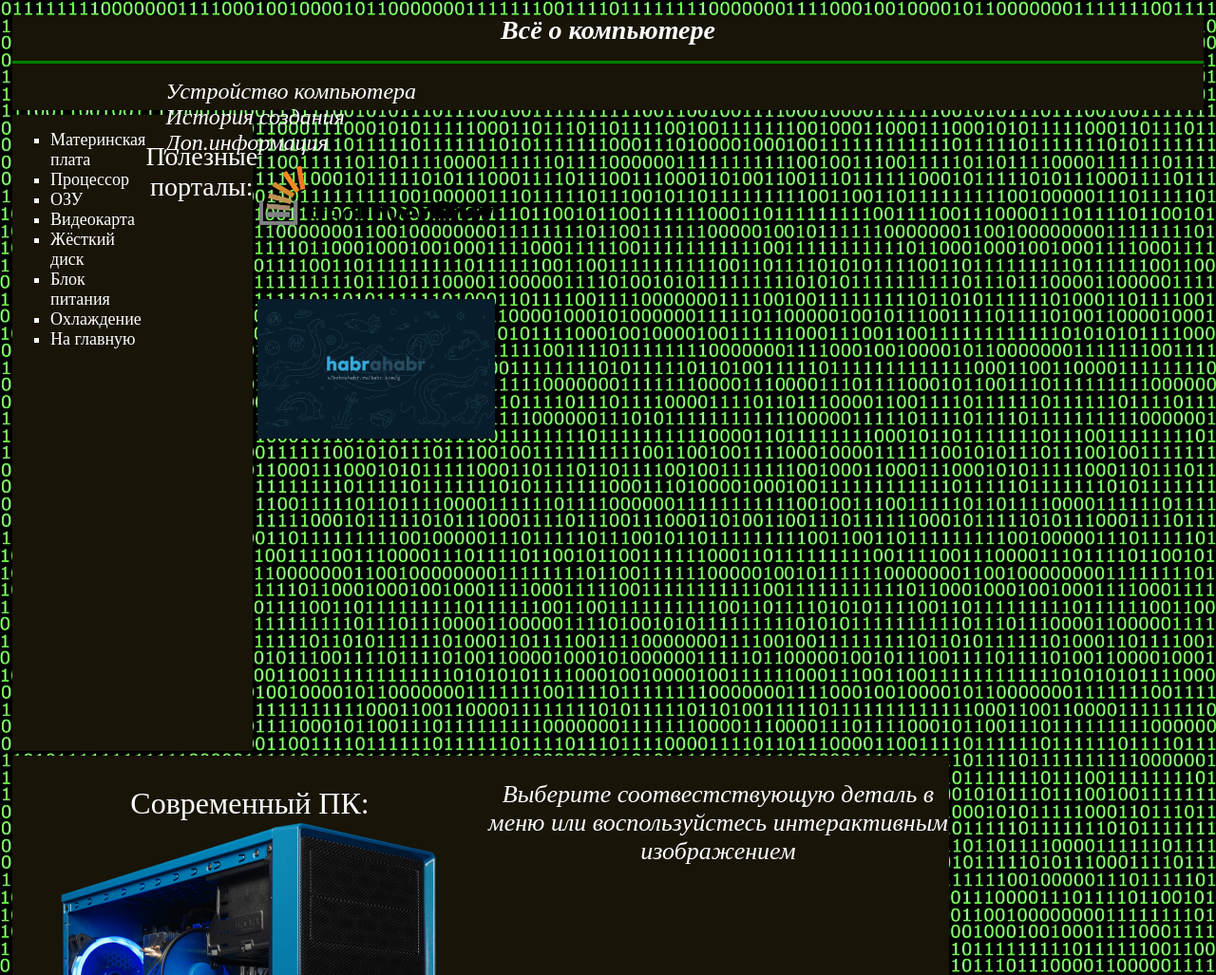
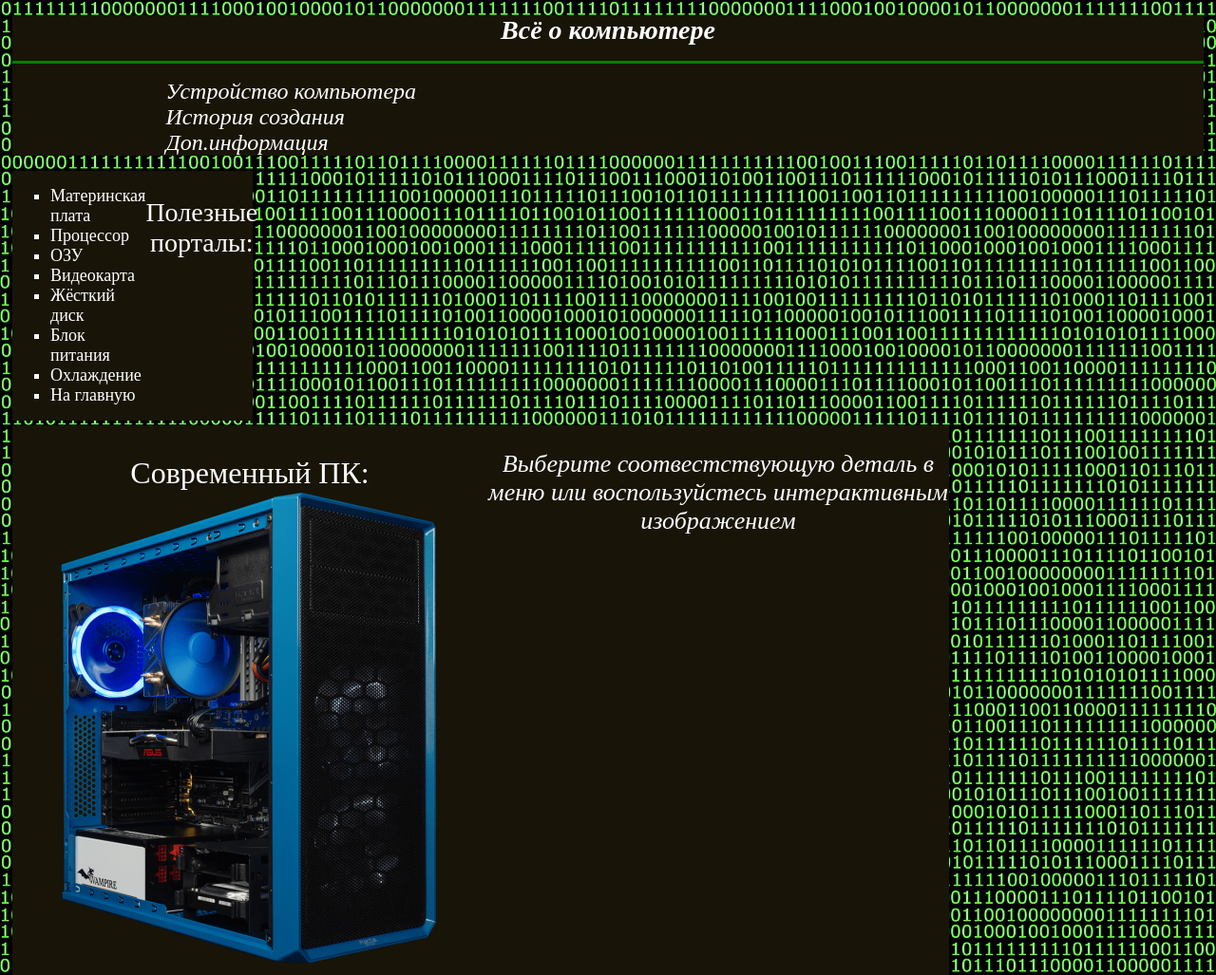
Before and after one commit to Geron226/Geron226.github.io, a plain HTML site: page index.html in a window 1280 px wide. Shown: the top 1027 px of the page at 95% size. Drawn offline with Linux system fonts and the light colour scheme.

Commit message:
Update style.css

```diff
--- a/style.css
+++ b/style.css
@@ -6,7 +6,7 @@ body{
 	background-color: #181407;
 }
 #header{
-	height: 100px;
+	height: 10%;
 }
 #Title{
     color: white;
@@ -26,21 +26,21 @@ body{
 #left-menu{
 	display: flex;
 	width: 20%;
-	height: 670px;
+	height: 80%;
 }
 #portals{
 	font-size: 28px;
 	color: white;
 }
 #portals-images{
-	width: 250px;
+	width: 20%;
 	margin-top: 36px;
 	margin-bottom: 36px;
 }
 #main{
 	display: flex;
 	width: 78%;
-	height: 670px;
+	height: 80%;
 }
 #Dynmap{
 	color: white;
```
